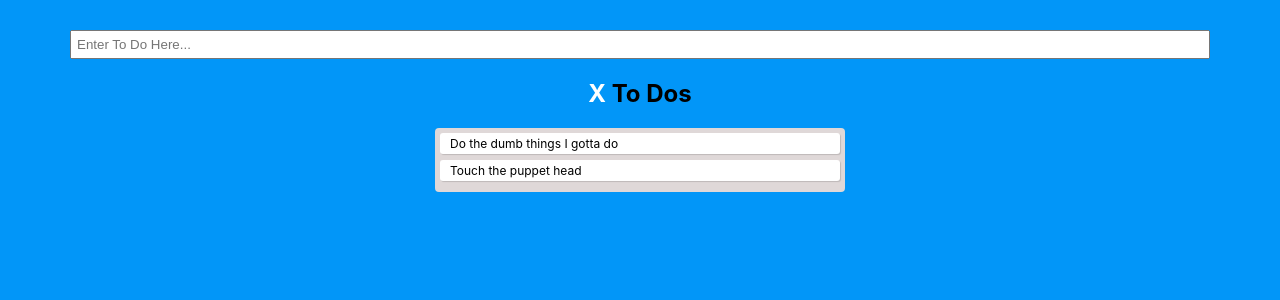
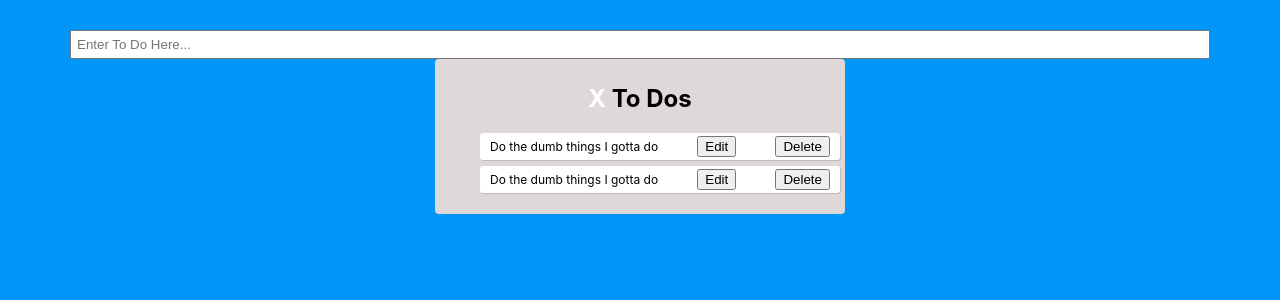
Before and after one commit to ltdelia/to-done, a React (Create React App) app: page / in a window 1280 px wide. Shown: the top 300 px of the page. Built offline with nearby package versions, Linux system fonts and the light colour scheme.

Commit message:
breaking out template into separate components

```diff
--- a/src/App.css
+++ b/src/App.css
@@ -3,42 +3,3 @@
   height: 100vh;
   padding: 30px;
 }
-
-.to-do-banner {
-  display: flex;
-  justify-content: space-around;
-  margin: 0 40px;
-}
-
-.to-do-input {
-  flex-grow: 1;
-  padding: 5px;
-}
-
-.to-do-header {
-  text-align: center;
-}
-
-.to-do-count {
-  color: #fff;
-}
-
-.to-do-list {
-  background: #dfd8d8;
-  border-radius: 4px;
-  max-width: 400px;
-  padding: 5px;
-  margin: 0 auto;
-}
-
-.to-do {
-  align-items: center;
-  background: #fff;
-  border-radius: 3px;
-  box-shadow: 1px 1px 1px rgba(0, 0, 0, 0.15);
-  display: flex;
-  font-size: 12px;
-  justify-content: space-between;
-  margin-bottom: 6px;
-  padding: 3px 10px;
-}
--- a/src/App.js
+++ b/src/App.js
@@ -1,16 +1,13 @@
 import './App.css';
+
+import ToDoForm from './ToDoForm/ToDoForm';
+import ToDoList from './ToDoList/ToDoList';
 
 function App() {
   return (
     <div className="app">
-      <div className="to-do-banner">
-        <input type="text" className="to-do-input" placeholder="Enter To Do Here..." />
-      </div>
-      <h2 className="to-do-header"><span className="to-do-count">X</span> To Dos</h2>
-      <ul className="to-do-list">
-        <li className="to-do">Do the dumb things I gotta do</li>
-        <li className="to-do">Touch the puppet head</li>
-      </ul>
+      <ToDoForm />
+      <ToDoList />
     </div>
   );
 }
--- /dev/null
+++ b/src/ToDo/ToDo.css
@@ -0,0 +1,12 @@
+
+  .to-do {
+    align-items: center;
+    background: #fff;
+    border-radius: 3px;
+    box-shadow: 1px 1px 1px rgba(0, 0, 0, 0.15);
+    display: flex;
+    font-size: 12px;
+    justify-content: space-between;
+    margin-bottom: 6px;
+    padding: 3px 10px;
+  }
--- /dev/null
+++ b/src/ToDo/ToDo.js
@@ -0,0 +1,15 @@
+import React from 'react';
+
+import './ToDo.css';
+
+const ToDo = props => {
+    return(
+        <li className="to-do">
+            <span>Do the dumb things I gotta do</span>
+            <button type="button">Edit</button>
+            <button type="button">Delete</button>
+        </li>
+    )
+}
+
+export default ToDo;
--- /dev/null
+++ b/src/ToDoForm/ToDoForm.css
@@ -0,0 +1,10 @@
+.to-do-banner {
+    display: flex;
+    justify-content: space-around;
+    margin: 0 40px;
+  }
+
+  .to-do-input {
+    flex-grow: 1;
+    padding: 5px;
+  }
--- /dev/null
+++ b/src/ToDoForm/ToDoForm.js
@@ -0,0 +1,17 @@
+import React from "react";
+
+import './ToDoForm.css';
+
+const ToDoForm = (props) => {
+  return (
+    <div className="to-do-banner">
+      <input
+        type="text"
+        className="to-do-input"
+        placeholder="Enter To Do Here..."
+      />
+    </div>
+  );
+};
+
+export default ToDoForm;
--- /dev/null
+++ b/src/ToDoList/ToDoList.css
@@ -0,0 +1,15 @@
+.to-do-header {
+    text-align: center;
+  }
+
+  .to-do-count {
+    color: #fff;
+  }
+
+  .to-do-list {
+    background: #dfd8d8;
+    border-radius: 4px;
+    max-width: 400px;
+    padding: 5px;
+    margin: 0 auto;
+  }
--- /dev/null
+++ b/src/ToDoList/ToDoList.js
@@ -0,0 +1,18 @@
+import React from "react";
+
+import ToDo from "../ToDo/ToDo";
+import './ToDoList.css';
+
+const ToDoList = (props) => {
+  return (
+    <div className="to-do-list">
+        <h2 className="to-do-header"><span className="to-do-count">X</span> To Dos</h2>
+        <ul className="to-do-body">
+            <ToDo />
+            <ToDo />
+        </ul>
+    </div>
+  );
+};
+
+export default ToDoList;
```
